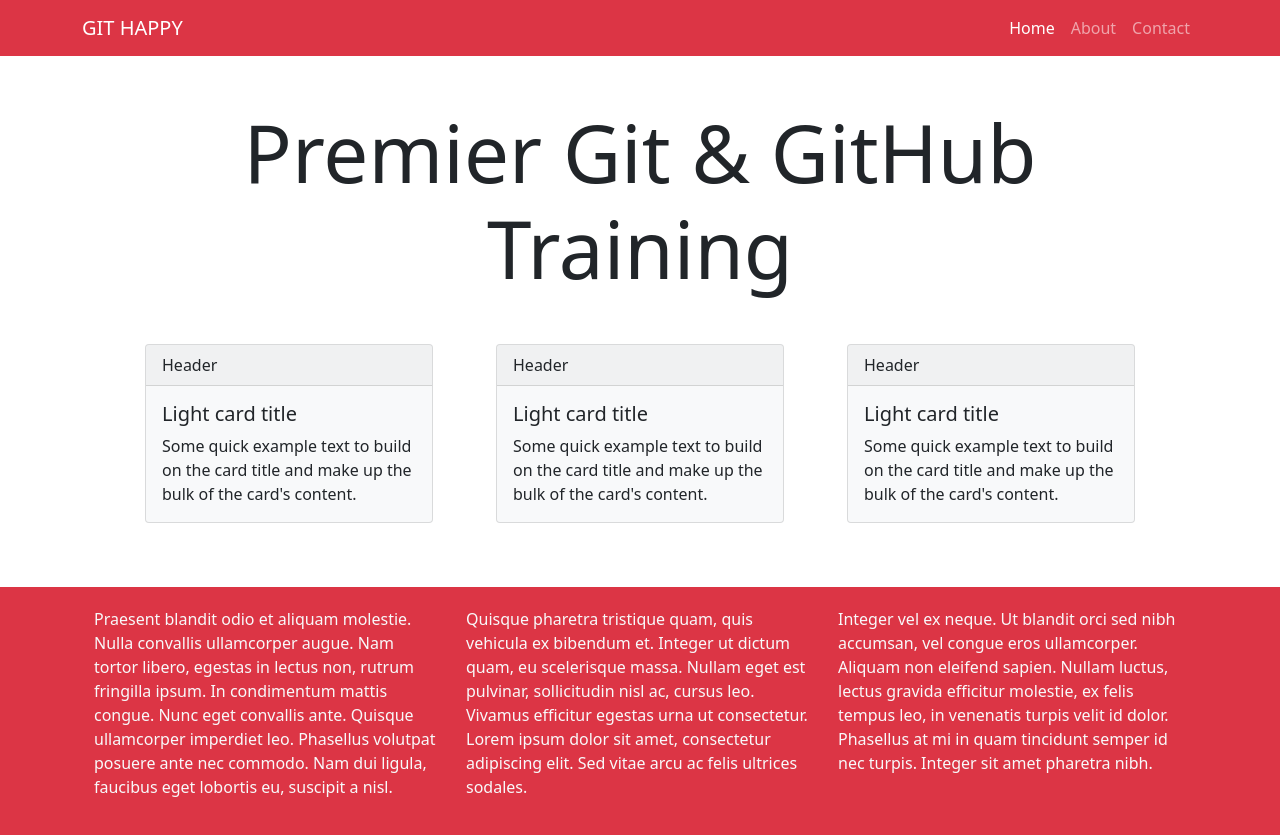
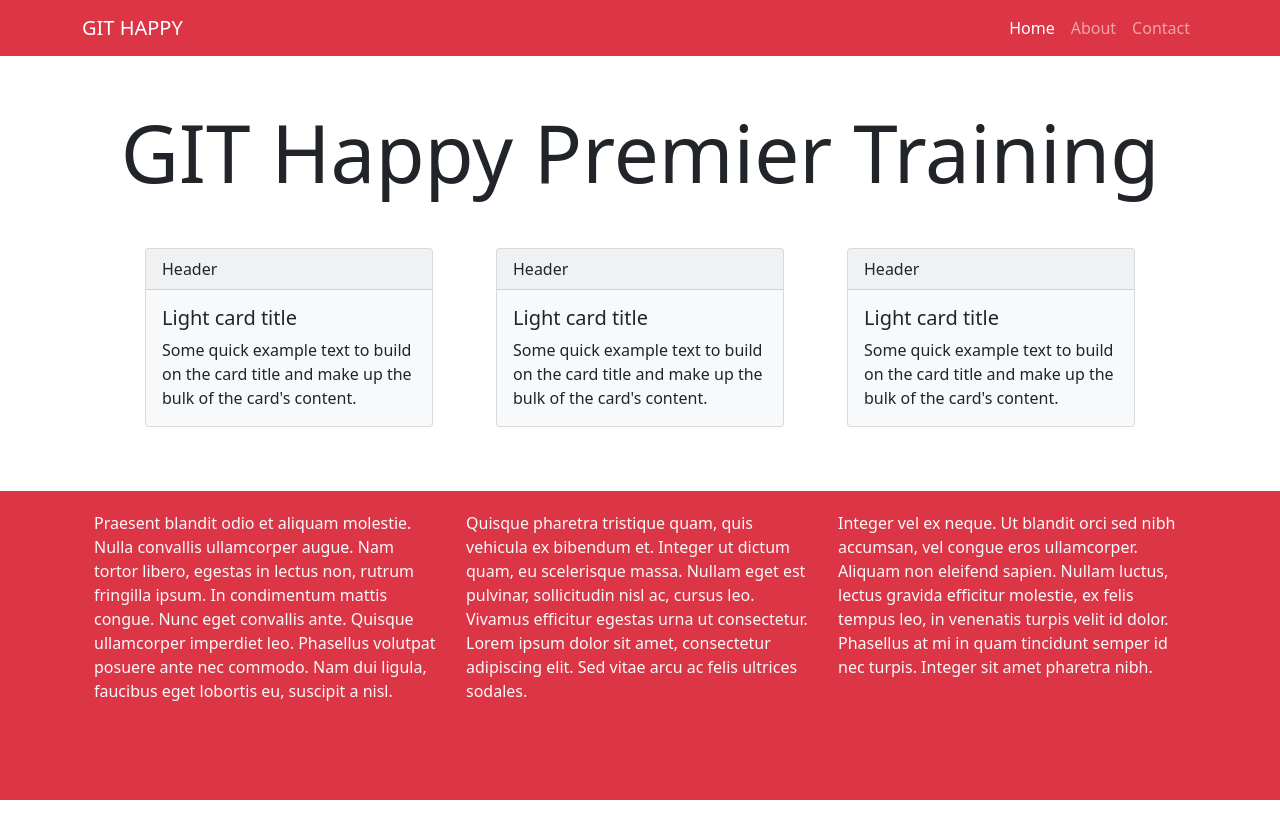
Before and after one commit to cynthiamanor/github-demo-2, a plain HTML site: page index.html in a window 1280 px wide. After the commit the page ends 800 px from the top, so only its background shows below. Drawn offline with nearby package versions, Linux system fonts and the light colour scheme.

Commit message:
Update README.md file; change page heading of index.html

```diff
--- a/index.html
+++ b/index.html
@@ -42,7 +42,7 @@
         <div class="container-fluid my-5">
 <header class="container">
 
-    <H1 class="text-center display-1">Premier Git &amp; GitHub Training</H1>
+    <H1 class="text-center display-1">GIT Happy Premier Training</H1>
 </header>
 
 
```
Also changed, not shown: 1 other file.
